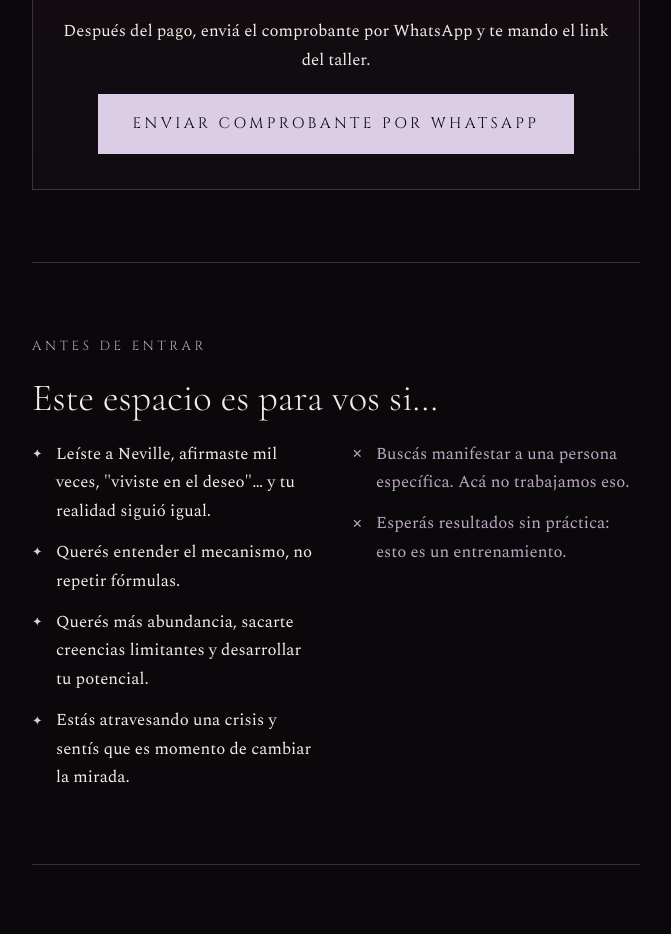
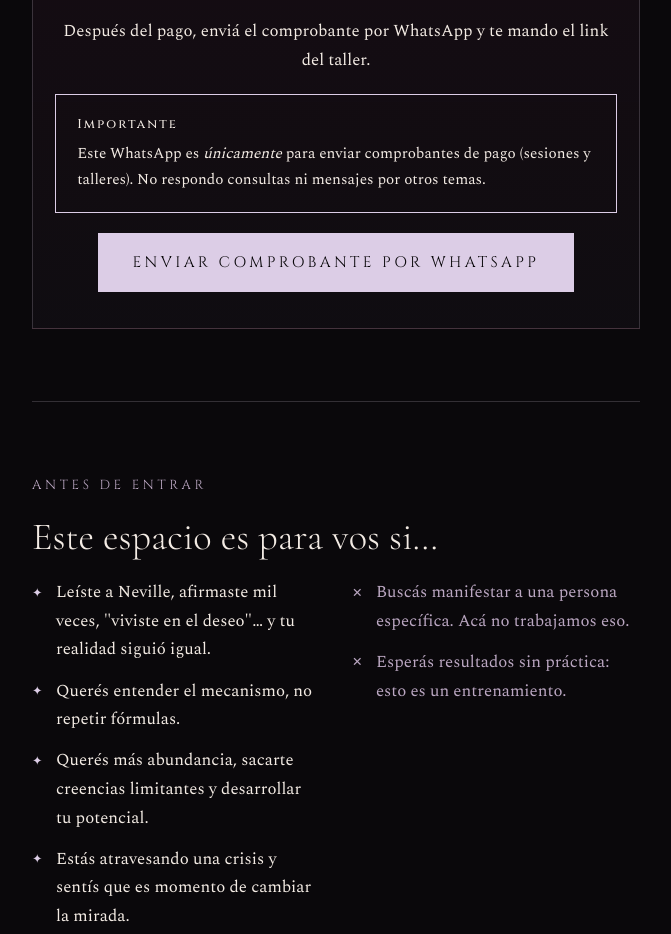
Before and after one commit to f6080237-bot/metodo-l6, a plain HTML site: page index.html in a window 1280 px wide. Shown: the part 2136-3070 px from the top of the page, without its empty margins (304-975 px from the left). Drawn offline with nearby package versions, Linux system fonts and the light colour scheme.

Commit message:
WhatsApp solo para comprobantes de sesiones y talleres
Co-Authored-By: Claude Opus 5.5 <noreply@anthropic.com>

```diff
--- a/index.html
+++ b/index.html
@@ -324,6 +324,10 @@ ol.steps li::marker { font-family: var(--font-label); color: var(--silver); }
         </div>
       </div>
       <p>Después del pago, enviá el comprobante por WhatsApp y te mando el link del taller.</p>
+      <div class="warning" style="text-align: left;">
+        <strong>Importante</strong>
+        Este WhatsApp es <em>únicamente</em> para enviar comprobantes de pago (sesiones y talleres). No respondo consultas ni mensajes por otros temas.
+      </div>
       <a class="btn" href="https://wa.link/4g3qh7" target="_blank" rel="noopener">Enviar comprobante por WhatsApp</a>
     </div>
   </section>
@@ -494,7 +498,7 @@ ol.steps li::marker { font-family: var(--font-label); color: var(--silver); }
     <p>Después del pago, enviá el comprobante por WhatsApp y te confirmo el día y la hora.</p>
     <div class="warning">
       <strong>Importante</strong>
-      Este WhatsApp es <em>únicamente</em> para enviar el comprobante de pago y coordinar tu sesión. No respondo consultas ni mensajes por otros temas.
+      Este WhatsApp es <em>únicamente</em> para enviar comprobantes de pago (sesiones y talleres) y coordinar tu sesión. No respondo consultas ni mensajes por otros temas.
     </div>
     <a class="ghost" href="https://wa.link/4g3qh7" target="_blank" rel="noopener">Enviar comprobante por WhatsApp →</a>
     <p class="fineprint">La sesión es un espacio de acompañamiento y orientación. No reemplaza la ayuda médica ni psicológica.</p>
```
